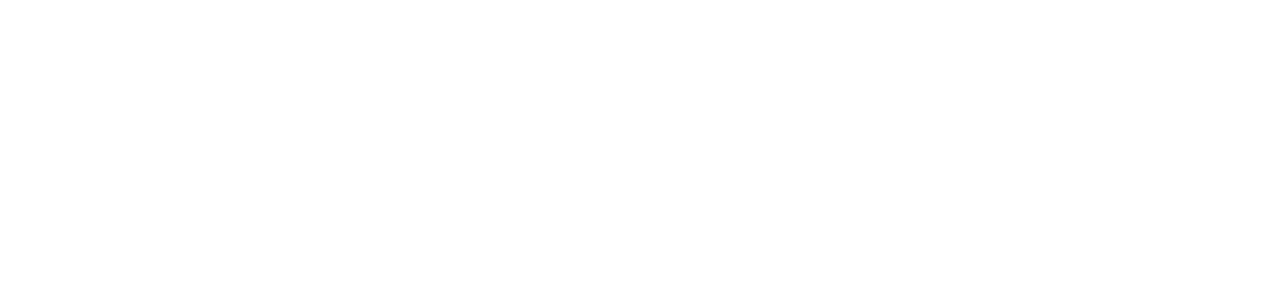
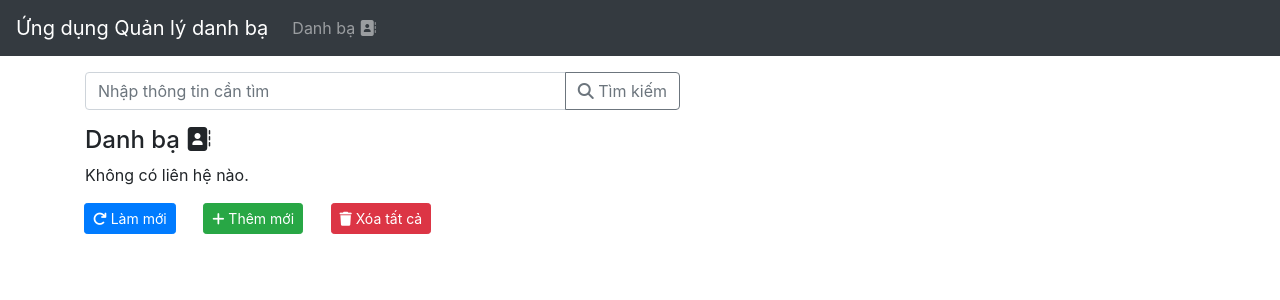
Before and after one commit to trongnguyen-npt/CK23V7K535_Nguyen_Phuoc_Trong-_Frontend., a Vue app: page / in a window 1280 px wide. Shown: the top 300 px of the page. Built offline with nearby package versions, Linux system fonts and the light colour scheme; no server answers.

Commit message:
Hien thi danh sach cac contact lay ve tu server

```diff
--- a/src/App.vue
+++ b/src/App.vue
@@ -1,27 +1,25 @@
 <script>
+import AppHeader from "@/components/AppHeader.vue";
+
 export default {
-  props: {
-    contacts: { type: Array, default: [] },
-    activeIndex: { type: Number, default: -1 },
-  },
-  emits: ["update:activeIndex"],
-  methods: {
-    updateActiveIndex(index) {
-      this.$emit("update:activeIndex", index);
-    },
+  components: {
+    AppHeader,
   },
 };
 </script>
+
 <template>
-  <ul class="list-group">
-    <li
-      v-for="(contact, index) in contacts"
-      :key="contact._id"
-      class="list-group-item"
-      :class="{ active: index === activeIndex }"
-      @click="updateActiveIndex(index)"
-    >
-      {{ contact.name }}
-    </li>
-  </ul>
+  <div id="app">
+    <AppHeader />
+    <div class="container mt-3">
+      <router-view />
+    </div>
+  </div>
 </template>
+
+<style>
+.page {
+  max-width: 400px;
+  margin: auto;
+}
+</style>
--- a/src/assets/form.css
+++ b/src/assets/form.css
@@ -21,6 +21,7 @@
     box-shadow: 0px 2px 2px rgba(0, 0, 0, 0.3);
 }
 
+
 .profile-img-card {
     width: 96px;
     height: 96px;
--- a/src/components/AppHeader.vue
+++ b/src/components/AppHeader.vue
@@ -1,6 +1,6 @@
 <template>
   <nav class="navbar navbar-expand navbar-dark bg-dark">
-    <a href="/" class="navbar-brand">Ứng dụng Quản lý danh bạ </a>
+    <a href="/" class="navbar-brand">Ứng dụng Quản lý danh bạ</a>
     <div class="mr-auto navbar-nav">
       <li class="nav-item">
         <router-link :to="{ name: 'contactbook' }" class="nav-link">
--- a/src/components/ContactCard.vue
+++ b/src/components/ContactCard.vue
@@ -20,6 +20,7 @@
   </div>
 </template>
 
+
 <script>
 export default {
   props: {
--- a/src/components/ContactList.vue
+++ b/src/components/ContactList.vue
@@ -12,6 +12,7 @@
   },
 };
 </script>
+
 <template>
   <ul class="list-group">
     <li
--- a/src/components/InputSearch.vue
+++ b/src/components/InputSearch.vue
@@ -17,6 +17,7 @@
   },
 };
 </script>
+
 <template>
   <div class="input-group">
     <input
--- a/src/router/index.js
+++ b/src/router/index.js
@@ -13,4 +13,5 @@
   routes,
 });
 
+
 export default router;
--- a/src/services/api.service.js
+++ b/src/services/api.service.js
@@ -6,6 +6,7 @@
     Accept: "application/json",
   },
 };
+
 export default (baseURL) =>
   axios.create({
     baseURL,
--- a/src/services/contact.service.js
+++ b/src/services/contact.service.js
@@ -1,4 +1,5 @@
 import createApiClient from "./api.service";
+
 
 class ContactService {
   constructor(baseUrl = "/api/contacts") {
--- a/src/views/ContactBook.vue
+++ b/src/views/ContactBook.vue
@@ -37,6 +37,7 @@
     </div>
   </div>
 </template>
+
 
 <script>
 import ContactCard from "@/components/ContactCard.vue";
--- a/vite.config.js
+++ b/vite.config.js
@@ -1,8 +1,7 @@
-import { fileURLToPath, URL } from 'node:url'
-
-import { defineConfig } from 'vite'
-import vue from '@vitejs/plugin-vue'
-import vueDevTools from 'vite-plugin-vue-devtools'
+import { fileURLToPath, URL } from 'node:url';
+import { defineConfig } from 'vite';
+import vue from '@vitejs/plugin-vue';
+import vueDevTools from 'vite-plugin-vue-devtools';
 
 // https://vite.dev/config/
 export default defineConfig({
@@ -12,16 +11,16 @@
   ],
   resolve: {
     alias: {
-      '@': fileURLToPath(new URL('./src', import.meta.url))
+      '@': fileURLToPath(new URL('./src', import.meta.url)),
     },
   },
   server: {
-    port: 3001, // Port của ứng dụng Vue
+    port: 3001, // Set your desired port here
     proxy: {
       "/api": {
-        target: "http://localhost:3000/", // API server
-        changeOrigin: true, // Cho phép thay đổi nguồn gốc nếu cần
+        target: "http://localhost:3000/",
+        changeOrigin: true,
       },
     },
   },
-})
+});
```
